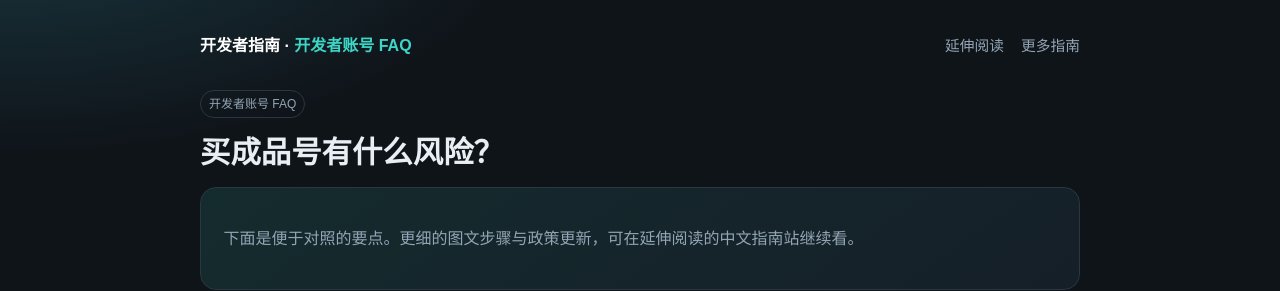
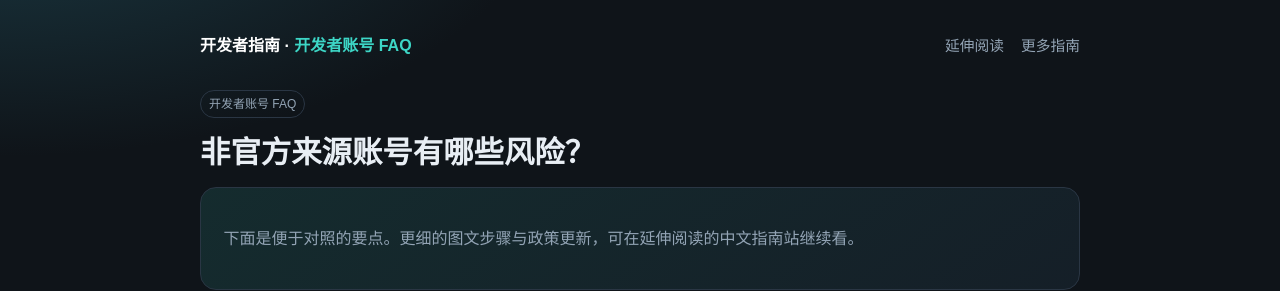
Before and after one commit to puzzledicon/developer-account-faq, a plain HTML site: page articles/why-not-buy.html in a window 1280 px wide. Shown: the top 291 px of the page. Drawn offline with Linux system fonts and the light colour scheme.

```diff
--- a/articles/why-not-buy.html
+++ b/articles/why-not-buy.html
@@ -1,8 +1,8 @@
 <!doctype html>
 <html lang="zh-CN"><head>
 <meta charset="utf-8"/><meta name="viewport" content="width=device-width,initial-scale=1"/>
-<title>买成品号有什么风险？ · 开发者账号 FAQ</title>
-<meta name="description" content="买成品号有什么风险？"/>
+<title>非官方来源账号有哪些风险？ · 开发者账号 FAQ</title>
+<meta name="description" content="非官方来源账号有哪些风险？"/>
 <link rel="stylesheet" href="../assets/style.css"/>
 </head><body><div class="wrap">
 <div class="top">
@@ -16,7 +16,7 @@
 </div>
 
         <p class="badge">开发者账号 FAQ</p>
-        <h1>买成品号有什么风险？</h1>
+        <h1>非官方来源账号有哪些风险？</h1>
         <div class="hero"><p>下面是便于对照的要点。更细的图文步骤与政策更新，可在延伸阅读的中文指南站继续看。</p></div>
         <div class="content"><h2>要点整理</h2><ul class="check"><li>未授权交易可能导致封禁、追回与资金损失。</li><li>官方鼓励自己开通或官方转移；来源不清的号不稳定。</li><li>若必须承接，确认号主/授权主体、验证状态、应用权属可审计。</li><li>来源不清的账号往往伴随验证、合规与权属风险。</li><li>更稳妥的做法是按官方路径注册，保证材料真实，并按政策完成上架。</li></ul></div>
         <p><a href="../index.html">← 返回目录</a></p>
```
Also changed, not shown: index.html (+1 -1 lines), 1 other file.
